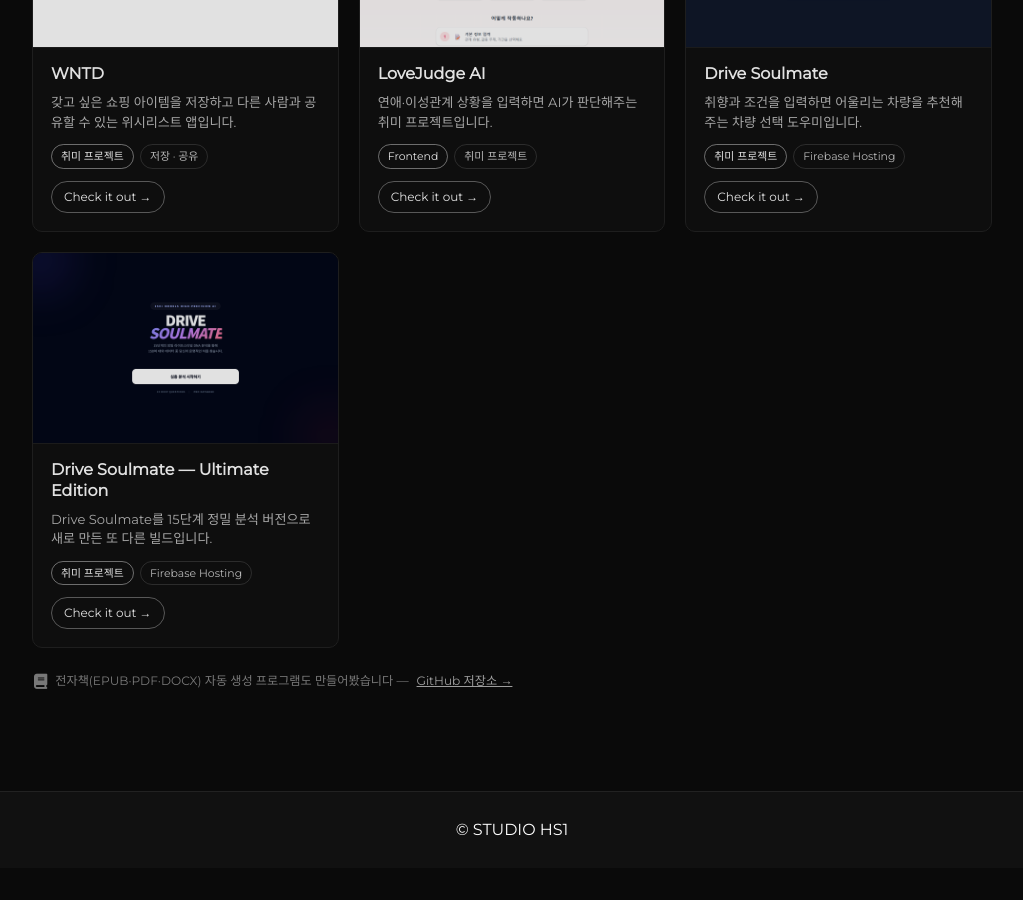
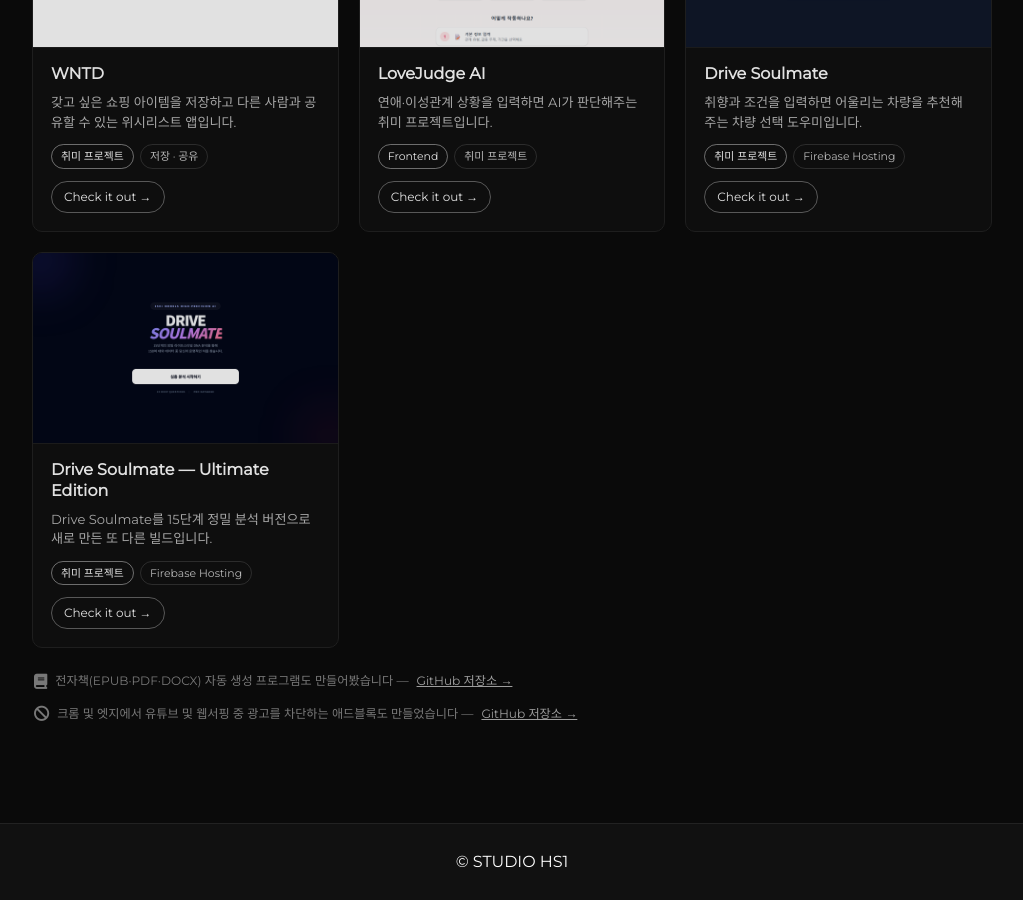
Before and after one commit to jjobfor1-ux/jjobfor1-ux.github.io, a Jekyll site: the page built from index.html, in a window 1280 px wide and 900 px high, scrolled down 5712 px. Shown: the whole window, without its empty margins (128-1151 px from the left). Built offline with Jekyll 4.4.1, drawn with Linux system fonts in a browser that asks for light colours; before the commit the page ends 6580 px from its top, so only the background shows below that.

Commit message:
Add chrome-adblock note under project list
Same one-line + repo-link pattern already used for the ebook builder.

```diff
--- a/_includes/projects.html
+++ b/_includes/projects.html
@@ -313,3 +313,9 @@
   전자책(EPUB·PDF·DOCX) 자동 생성 프로그램도 만들어봤습니다 —
   <a href="https://github.com/jjobfor1-ux/python-windows-macos-ebook-builder-markdown" target="_blank">GitHub 저장소 →</a>
 </p>
+
+<p class="project-note">
+  <i class="fa-solid fa-ban"></i>
+  크롬 및 엣지에서 유튜브 및 웹서핑 중 광고를 차단하는 애드블록도 만들었습니다 —
+  <a href="https://github.com/jjobfor1-ux/chrome-adblock" target="_blank">GitHub 저장소 →</a>
+</p>
```
